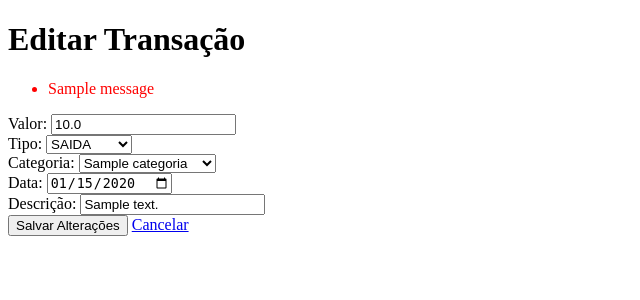
After one commit to thiagodcoq/engenharia_de_software, a Flask app: page /transacao/1/editar/ in a window 1280 px wide. The commit adds this page. Shown: the top 300 px of the page, without its empty margins (0-640 px from the left). Run offline with Flask 3, Linux system fonts and the light colour scheme; a user stored in the database is signed in; tables that the repository leaves empty hold one stand-in row (values such as "Sample post"); one stand-in notice (Sample message) is shown.

Commit message:
us6 editar/deletar transacoes

```diff
--- a/easyfin-clean/src/application/finance_use_cases.py
+++ b/easyfin-clean/src/application/finance_use_cases.py
@@ -28,6 +28,38 @@ class CriarTransacaoUseCase:
         )
         return self.transacao_repo.salvar(nova_tx)
 
+class DeletarTransacaoUseCase:
+    def __init__(self, transacao_repo: TransacaoRepositoryInterface):
+        self.transacao_repo = transacao_repo
+
+    def executar(self, transacao_id: int, usuario_id: int) -> bool:
+        return self.transacao_repo.deletar(transacao_id, usuario_id)
+
+class EditarTransacaoUseCase:
+    def __init__(self, transacao_repo: TransacaoRepositoryInterface):
+        self.transacao_repo = transacao_repo
+
+    def executar(self, transacao_id: int, usuario_id: int, categoria_id: Optional[int], valor: float, tipo: str, data: date, descricao: str):
+        if valor <= 0:
+            raise ValueError("Valor deve ser maior que zero")
+
+        if tipo == 'SAIDA' and not categoria_id:
+            raise ValueError("A categoria é obrigatória para o registro de uma despesa (SAIDA).")
+
+        if not descricao:
+            descricao = "Transação"
+
+        transacao_atualizada = Transacao(
+            id=transacao_id,
+            usuario_id=usuario_id,
+            categoria_id=categoria_id,
+            descricao=descricao,
+            valor=valor,
+            tipo=tipo,
+            data=data
+        )
+        return self.transacao_repo.salvar(transacao_atualizada)
+
 class ListarCategoriasUseCase:
     def __init__(self, categoria_repo: CategoriaRepositoryInterface):
         self.categoria_repo = categoria_repo
--- a/easyfin-clean/src/core/repositories.py
+++ b/easyfin-clean/src/core/repositories.py
@@ -1,5 +1,5 @@
 from abc import ABC, abstractmethod
-from typing import List
+from typing import List, Optional
 from .entities import Transacao, Categoria
 
 class TransacaoRepositoryInterface(ABC):
@@ -9,6 +9,10 @@ class TransacaoRepositoryInterface(ABC):
 
     @abstractmethod
     def buscar_por_usuario(self, usuario_id: int, limite: int = 20) -> List[Transacao]:
+        pass
+
+    @abstractmethod
+    def buscar_por_id(self, transacao_id: int, usuario_id: int) -> Optional[Transacao]:
         pass
 
     @abstractmethod
--- a/easyfin-clean/src/infrastructure/database/repositories.py
+++ b/easyfin-clean/src/infrastructure/database/repositories.py
@@ -1,4 +1,4 @@
-from typing import List
+from typing import List, Optional
 from src.core.repositories import CategoriaRepositoryInterface, TransacaoRepositoryInterface
 from src.core.entities import Transacao as DomainTransacao, Categoria as DomainCategoria
 
@@ -49,6 +49,20 @@ class SQLAlchemyTransacaoRepository(TransacaoRepositoryInterface):
             ) for tx in db_txs
         ]
 
+    def buscar_por_id(self, transacao_id: int, usuario_id: int) -> Optional[DomainTransacao]:
+        db_tx = DBTransacao.query.filter_by(id=transacao_id, usuario_id=usuario_id).first()
+        if db_tx:
+            return DomainTransacao(
+                id=db_tx.id,
+                usuario_id=db_tx.usuario_id,
+                categoria_id=db_tx.categoria_id,
+                descricao=db_tx.descricao,
+                valor=float(db_tx.valor),
+                tipo=db_tx.tipo,
+                data=db_tx.data
+            )
+        return None
+
     def deletar(self, transacao_id: int, usuario_id: int) -> bool:
         db_tx = DBTransacao.query.filter_by(id=transacao_id, usuario_id=usuario_id).first()
 
--- a/easyfin-clean/src/infrastructure/web/routes/financas.py
+++ b/easyfin-clean/src/infrastructure/web/routes/financas.py
@@ -1,17 +1,21 @@
-from flask import Blueprint, request, redirect, url_for, flash
+from flask import Blueprint, request, redirect, url_for, flash, render_template
 from flask_login import current_user, login_required
 from datetime import datetime
 
 from src.infrastructure.database.repositories import SQLAlchemyTransacaoRepository, SQLAlchemyCategoriaRepository
-from src.application.finance_use_cases import CriarTransacaoUseCase, CriarCategoriaUseCase
+from src.application.finance_use_cases import CriarTransacaoUseCase, CriarCategoriaUseCase, DeletarTransacaoUseCase, EditarTransacaoUseCase, ListarCategoriasUseCase
 
 financas_bp = Blueprint('financas', __name__)
 
+categoria_repo = SQLAlchemyCategoriaRepository()
+criar_categoria_use_case = CriarCategoriaUseCase(categoria_repo)
+
 transacao_repo = SQLAlchemyTransacaoRepository()
 criar_tx_use_case = CriarTransacaoUseCase(transacao_repo)
+deletar_tx_use_case = DeletarTransacaoUseCase(transacao_repo)
+editar_tx_use_case = EditarTransacaoUseCase(transacao_repo)
+listar_categorias_uc = ListarCategoriasUseCase(categoria_repo)
 
-categoria_repo = SQLAlchemyCategoriaRepository()
-criar_categoria_use_case = CriarCategoriaUseCase(categoria_repo)
 
 @financas_bp.route('/transacao/nova/', methods=['POST'])
 @login_required
@@ -45,7 +49,6 @@ def nova_transacao():
 
     return redirect(url_for('contas.home'))
 
-
 @financas_bp.route('/categoria/nova/', methods=['POST'])
 @login_required
 def nova_categoria():
@@ -67,3 +70,50 @@ def nova_categoria():
         flash("Erro ao salvar categoria. Certifique-se de que o nome já não existe.")
 
     return redirect(url_for('contas.home'))
+
+
+@financas_bp.route('/transacao/<int:transacao_id>/excluir/', methods=['POST'])
+@login_required
+def excluir_transacao(transacao_id):
+    sucesso = deletar_tx_use_case.executar(transacao_id, current_user.id)
+    if sucesso:
+        flash("Transação excluída com sucesso!")
+    else:
+        flash("Erro ao excluir transação.")
+    return redirect(url_for('contas.home'))
+
+@financas_bp.route('/transacao/<int:transacao_id>/editar/', methods=['GET', 'POST'])
+@login_required
+def editar_transacao(transacao_id):
+    transacao = transacao_repo.buscar_por_id(transacao_id, current_user.id)
+    if not transacao:
+        flash("Transação não encontrada.")
+        return redirect(url_for('contas.home'))
+
+    if request.method == 'POST':
+        try:
+            valor = float(request.form.get('valor', 0))
+            tipo = request.form.get('tipo', 'SAIDA')
+            categoria_raw = request.form.get('categoria')
+            categoria_id = int(categoria_raw) if categoria_raw not in (None, '', 'None') else None
+
+            data_str = request.form.get('data')
+            data = datetime.strptime(data_str, '%Y-%m-%d').date() if data_str else datetime.now().date()
+            descricao = request.form.get('descricao', '')
+
+            editar_tx_use_case.executar(
+                transacao_id=transacao_id,
+                usuario_id=current_user.id,
+                categoria_id=categoria_id,
+                valor=valor,
+                tipo=tipo,
+                data=data,
+                descricao=descricao
+            )
+            flash("Transação atualizada com sucesso!")
+            return redirect(url_for('contas.home'))
+        except ValueError as e:
+            flash(str(e))
+
+    categorias = listar_categorias_uc.executar(current_user.id)
+    return render_template('financas/editar_transacao.html', transacao=transacao, categorias=categorias)
--- /dev/null
+++ b/easyfin-clean/src/infrastructure/web/templates/financas/editar_transacao.html
@@ -0,0 +1,58 @@
+<!doctype html>
+<html lang="pt-br">
+	<head>
+		<meta charset="utf-8" />
+		<title>EasyFin - Editar Transação</title>
+	</head>
+	<body>
+		<h1>Editar Transação</h1>
+
+		{% with messages = get_flashed_messages() %}
+			{% if messages %}
+				<ul style="color: red;">
+				{% for msg in messages %}
+					<li>{{ msg }}</li>
+				{% endfor %}
+				</ul>
+			{% endif %}
+		{% endwith %}
+
+        <form method="post" action="{{ url_for('financas.editar_transacao', transacao_id=transacao.id) }}">
+            <label>Valor: <input type="number" step="0.01" name="valor" value="{{ transacao.valor }}" required></label><br>
+
+            <label>Tipo:
+                <select name="tipo">
+                    <option value="SAIDA" {% if transacao.tipo == 'SAIDA' %}selected{% endif %}>SAIDA</option>
+                    <option value="ENTRADA" {% if transacao.tipo == 'ENTRADA' %}selected{% endif %}>ENTRADA</option>
+                </select>
+            </label><br>
+
+            <label>Categoria:
+                <select name="categoria" id="categoria_select">
+                    <option value="">-- Sem Categoria --</option>
+                    {% for cat in categorias %}
+                        <option value="{{ cat.id }}" {% if transacao.categoria_id == cat.id %}selected{% endif %}>{{ cat.nome }}</option>
+                    {% endfor %}
+                </select>
+            </label><br>
+
+            <label>Data: <input type="date" name="data" value="{{ transacao.data.strftime('%Y-%m-%d') }}"></label><br>
+            <label>Descrição: <input type="text" name="descricao" value="{{ transacao.descricao }}"></label><br>
+
+            <button type="submit">Salvar Alterações</button>
+            <a href="{{ url_for('contas.home') }}">Cancelar</a>
+        </form>
+
+        <script>
+			document.querySelector('form').addEventListener('submit', function(e) {
+				const tipo = document.querySelector('select[name="tipo"]').value;
+				const categoria = document.querySelector('select[name="categoria"]').value;
+
+				if (tipo === 'SAIDA' && !categoria) {
+					e.preventDefault();
+					alert('A categoria é obrigatória para registrar uma SAIDA.');
+				}
+			});
+		</script>
+	</body>
+</html>
--- a/easyfin-clean/src/infrastructure/web/templates/home.html
+++ b/easyfin-clean/src/infrastructure/web/templates/home.html
@@ -56,6 +56,12 @@
 					<li>
 						<strong>{{ tx.data.strftime('%d/%m/%Y') }}</strong> - {{ tx.descricao }} |
 						{{ tx.tipo }}: R$ {{ "%.2f"|format(tx.valor) }}
+
+						<a href="{{ url_for('financas.editar_transacao', transacao_id=tx.id) }}">[Editar]</a>
+                        <form action="{{ url_for('financas.excluir_transacao', transacao_id=tx.id) }}" method="post" style="display:inline;">
+                            <button type="submit" onclick="return confirm('Tem certeza que deseja excluir esta transação?');">[Excluir]</button>
+                        </form>
+
 					</li>
 				{% else %}
 					<li>Nenhuma transação encontrada no banco de dados.</li>
```
